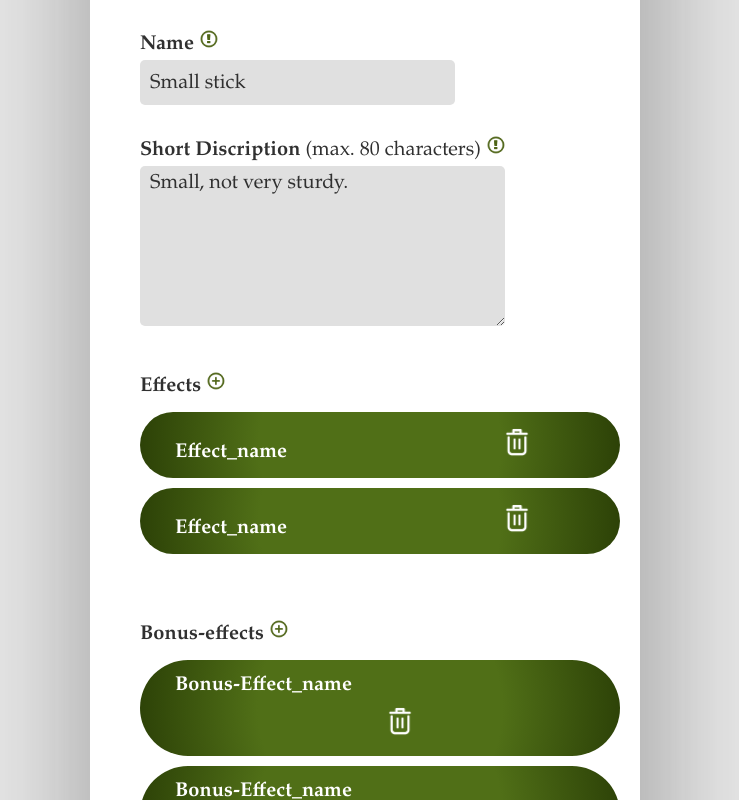
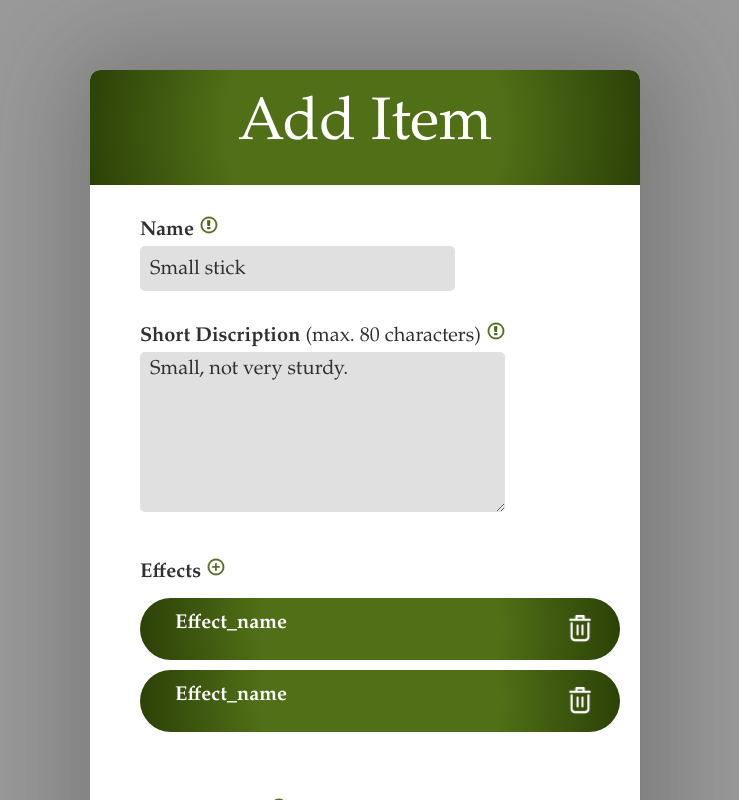
Before and after one commit to WouterOnGithub/Waystone, a React (Vite) app in the folder waystoneProject/: page /user/Add_Item in a window 1280 px wide. Shown: the whole page, without its empty margins (275-1014 px from the left). Built offline with nearby package versions, Linux system fonts and the light colour scheme; no server answers.

Commit message:
Add_Item complete

```diff
--- a/waystoneProject/src/pages/pages-css/Add_View.css
+++ b/waystoneProject/src/pages/pages-css/Add_View.css
@@ -6,16 +6,14 @@
 
 #addview-page
 {
-    position: fixed;
+    overflow-y: auto;
     display: flex;
     justify-content: center;
-    align-items: center;
-    top: 0;
-    width: 100vw; /* view-width to center the pop-up */
-    height: 100vh; /* view-width to center the pop-up */
-    padding-top: 40px;
-    padding-bottom: 40px; /* Needs to be FIXED */
-    background: rgba(0, 0, 0, 0.1); /* Should cover info behind it */
+    position: fixed;
+    align-items: flex-start;
+    inset: 0;
+    padding: 30px;
+    background: rgba(0, 0, 0, 0.4);
 }
 
 #addview-box
--- a/waystoneProject/src/pages/pages-css/CSS.css
+++ b/waystoneProject/src/pages/pages-css/CSS.css
@@ -203,6 +203,10 @@ nav a:hover
     color: var(--text-color2);
     font-weight: bold;
 }
+#addview-green-bar button /* Delete button inside green_ bars in add & view pages */
+{
+    float: right;
+}
 
 /* input boxes */
 #button-icons
@@ -242,8 +246,6 @@ nav a:hover
 {
     height: 30px;
     width: 30px;
-    float: right;
-    margin-left: 210px;
 }
 /* Gray input boxes */
 #input-box-gray input, #input-box-gray textarea
```
